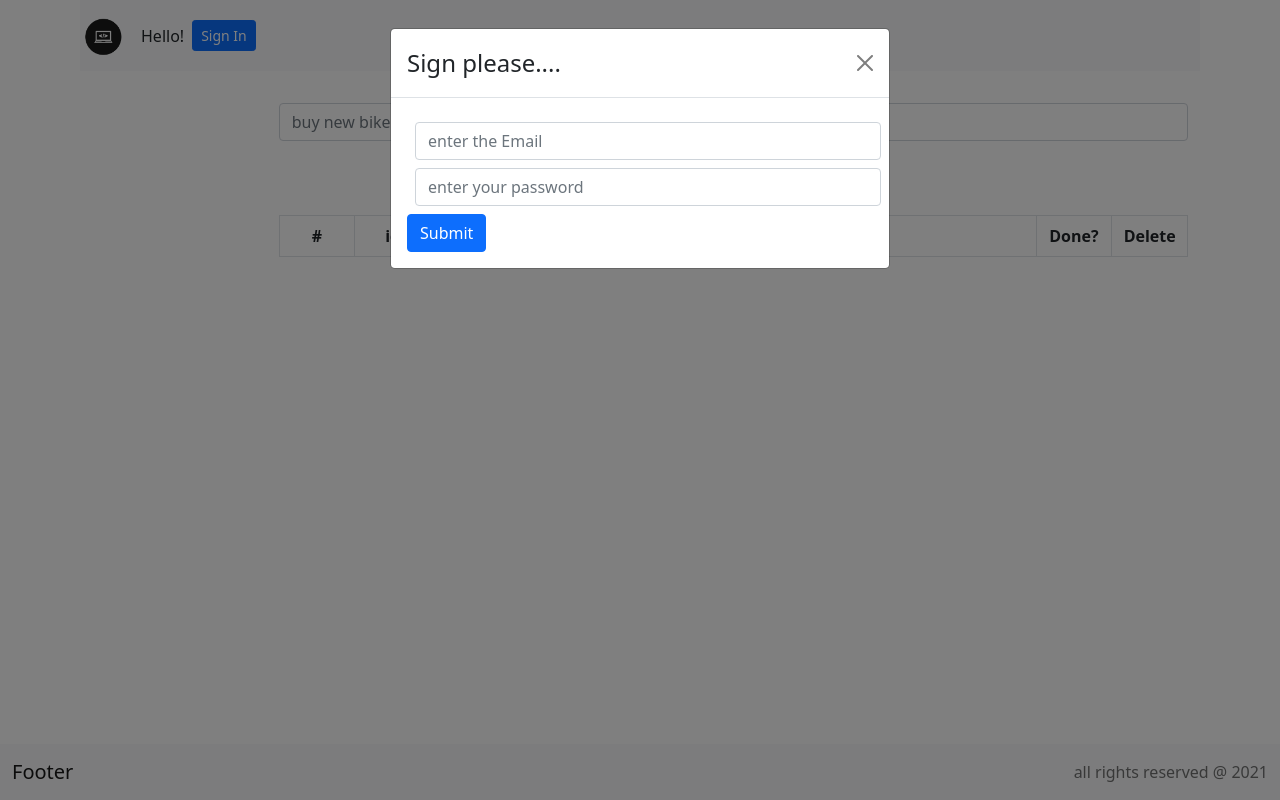
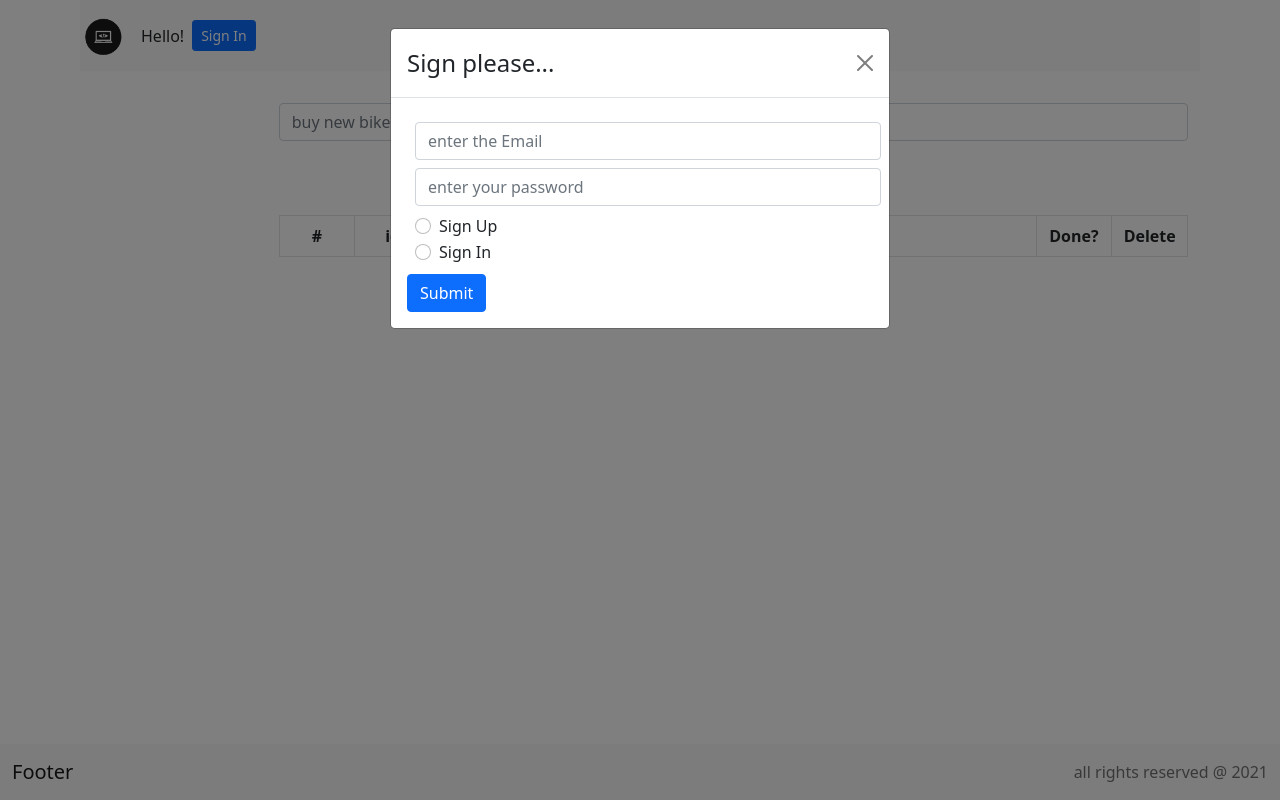
Before and after one commit to Konton022/reactTodoList, a React (Create React App) app: page / in a window 1280 px wide. Both pictures are taken after a click on the button "Sign In". Built offline with nearby package versions, Linux system fonts and the light colour scheme.

Commit message:
add radio button to form

```diff
--- a/src/components/UserModal/UserModal.js
+++ b/src/components/UserModal/UserModal.js
@@ -1,12 +1,13 @@
 import React, { useState } from "react";
 import { useDispatch } from "react-redux";
 import { addUser } from "../../store/user";
-import { Modal, Form, Button } from "react-bootstrap";
+import { Modal, Form, Button, Row } from "react-bootstrap";
 
 const UserModal = ({ open, setOpen }) => {
   const dispatch = useDispatch();
   const [email, setEmail] = useState("");
   const [password, setPassword] = useState("");
+  const [signType, setSignType] = useState("Sign Up");
 
   function handleSubmit(event) {
     event.preventDefault();
@@ -24,7 +25,7 @@ const UserModal = ({ open, setOpen }) => {
     >
       <Modal.Header closeButton>
         <Modal.Title id="example-custom-modal-styling-title">
-          Sign please....
+          Sign please...
         </Modal.Title>
       </Modal.Header>
       <Modal.Body>
@@ -45,6 +46,10 @@ const UserModal = ({ open, setOpen }) => {
               setPassword(event.target.value);
             }}
           ></Form.Control>
+          <Form.Group as={Row} className="m-2">
+            <Form.Check type="radio" label="Sign Up" />
+            <Form.Check type="radio" label="Sign In" />
+          </Form.Group>
           <Button type="submit">Submit</Button>
         </Form>
       </Modal.Body>
```
